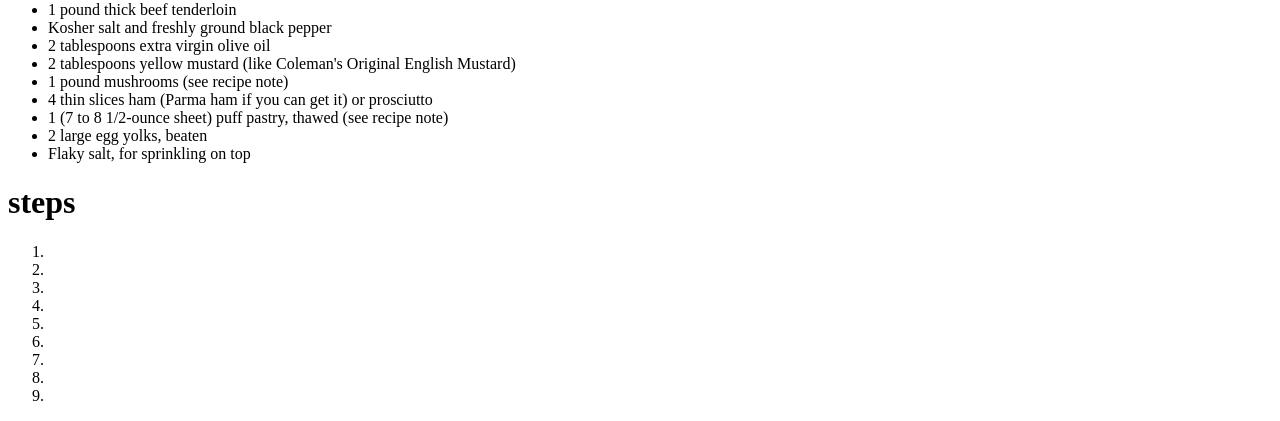
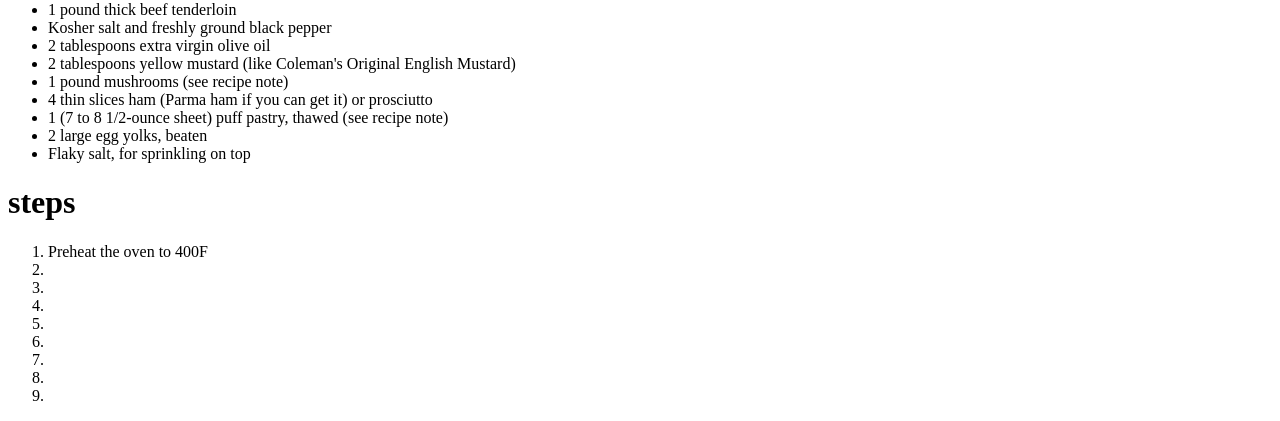
Before and after one commit to RubyRain1/odin-recipes, a plain HTML site: page recipes/beef.html in a window 1280 px wide. Shown: the part 551-972 px from the top of the page. Drawn offline with Linux system fonts and the light colour scheme.

Commit message:
udpated beef.html

```diff
--- a/recipes/beef.html
+++ b/recipes/beef.html
@@ -37,7 +37,7 @@
         <h1>steps</h1>
         <!-- steps to make recipe -->
         <ol>
-            <li></li>
+            <li>Preheat the oven to 400F</li>
             <li></li>
             <li></li>
             <li></li>
```
